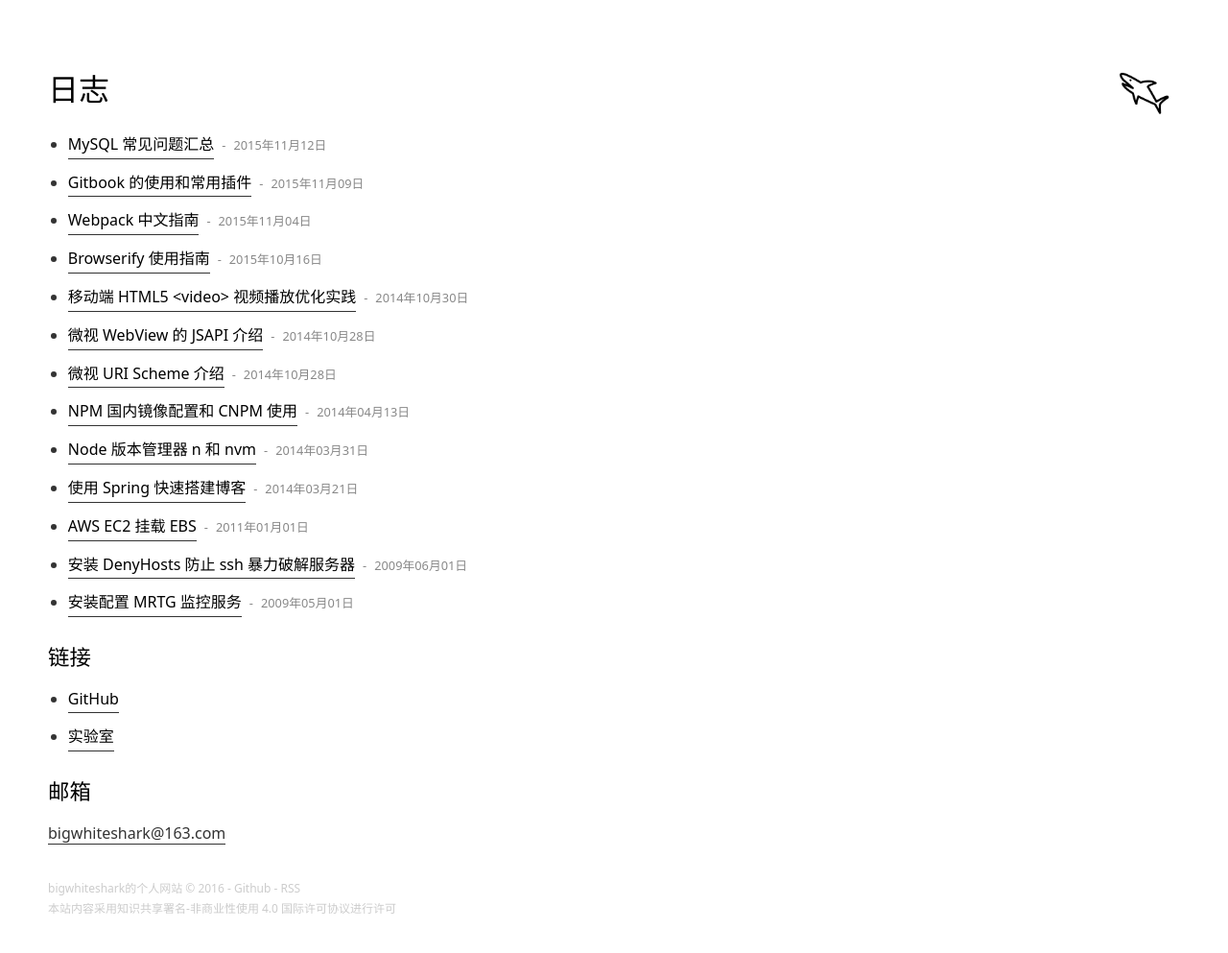
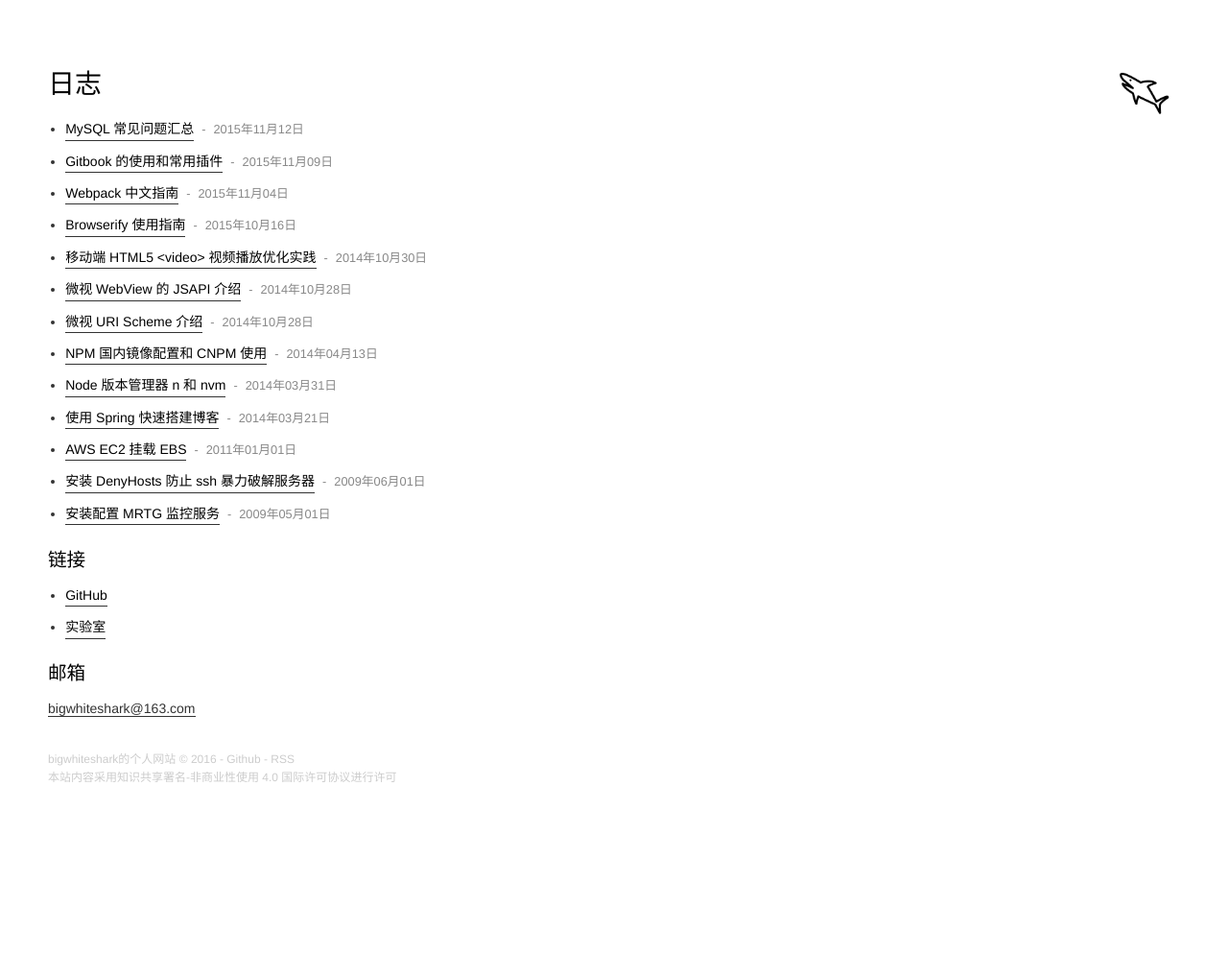
Before and after one commit to bigwhiteshark/bigwhiteshark.github.com, a Jekyll site: the page built from index.html, in a window 1280 px wide. Shown: the whole page at 96% size. Built offline with Jekyll 4.4.1, drawn with Linux system fonts in a browser that asks for light colours; nearby versions of some CDN libraries; some web fonts are replaced; Markdown is read by kramdown in place of the engine named in the settings; comment, search, counter and statistics services are not loaded; after the commit the page ends 900 px from its top, so only the background shows below that.

Commit message:
first commit

```diff
--- a/_includes/head.html
+++ b/_includes/head.html
@@ -12,6 +12,8 @@
     {% feed_meta %}
     <link rel="canonical" href="{{ page.url | replace:'index.html','' | prepend: site.url }}">
     <link rel="sitemap" type="application/xml" title="Sitemap" href="/sitemap.xml" />
+    <link href="//cdn.bootcss.com/font-awesome/4.4.0/css/font-awesome.min.css" rel="stylesheet">
+    <link rel="stylesheet" href="//fonts.useso.com/css?family=Open+Sans:300,400,600,700&amp;amp;subset=latin,latin-ext">
     <link rel="shortcut icon" href="/favicon.ico"/>
     <link rel="bookmark" href="/favicon.ico"/>
 </head>
--- a/_sass/_typo.scss
+++ b/_sass/_typo.scss
@@ -34,7 +34,8 @@
 
 /* 要注意表单元素并不继承父级 font 的问题 */
 body, button, input, select, textarea {
-  font: 300 1em/1.8 PingFang SC, Lantinghei SC, Microsoft Yahei, Hiragino Sans GB, Microsoft Sans Serif, WenQuanYi Micro Hei, sans;
+  /*font: 300 1em/1.8 PingFang SC, Lantinghei SC, Microsoft Yahei, Hiragino Sans GB, Microsoft Sans Serif, WenQuanYi Micro Hei, sans;*/
+  font: normal 14px/1.6 "Helvetica Neue","Helvetica","Lucida Grande","Arial","Hiragino Sans GB","Microsoft Yahei","WenQuanYi Micro Hei","sans-serif"
 }
 
 button::-moz-focus-inner,
```
